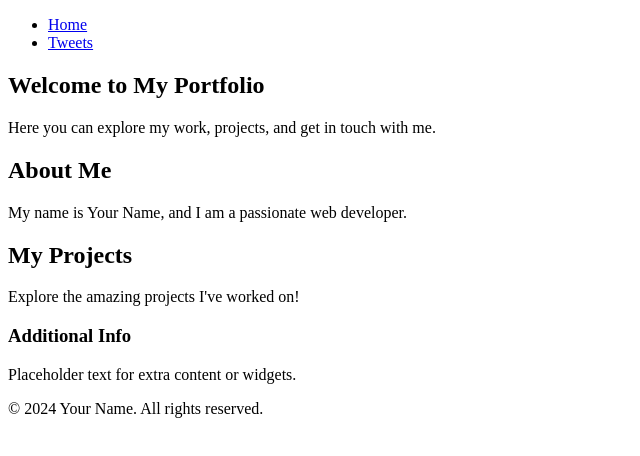
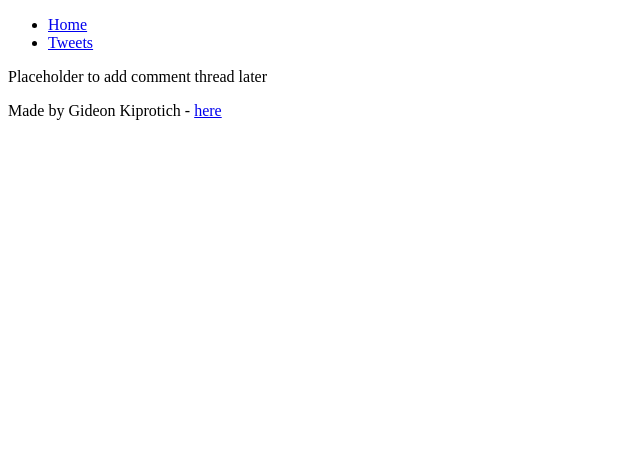
Before and after one commit to Kip-rotich46/My_First_Portfolio, a plain HTML site: page html_basic/index.html in a window 1280 px wide. Shown: the whole page, without its empty margins (0-640 px from the left). Drawn offline with Linux system fonts and the light colour scheme.

Commit message:
basic html

```diff
--- a/html_basic/index.html
+++ b/html_basic/index.html
@@ -6,48 +6,23 @@
     <title>Home - Your Portfolio</title>
 </head>
 <body>
-
-    <!-- Header with Navigation -->
     <header>
-        <nav>
-            <ul>
-                <li><a href="index.html">Home</a></li>
-                <li><a href="tweets.html">Tweets</a></li>
-            </ul>
-        </nav>
+        <ul>
+            <li><a href="index.html">Home</a></li>
+            <li><a href="tweets.html">Tweets</a></li>
+        </ul>
     </header>
-
-    <!-- Main Content Area -->
     <main>
-        <!-- Article with Main Content -->
         <article>
-            <h1>Welcome to My Portfolio</h1>
-            <p>Here you can explore my work, projects, and get in touch with me.</p>
-
-            <!-- Section for Introduction -->
-            <section id="introduction">
-                <h2>About Me</h2>
-                <p>My name is Your Name, and I am a passionate web developer.</p>
-            </section>
-
-            <!-- Section for Projects -->
-            <section id="projects">
-                <h2>My Projects</h2>
-                <p>Explore the amazing projects I've worked on!</p>
-            </section>
+            <!-- Page content goes here -->
         </article>
-
-        <!-- Aside Section for Extra Content or Placeholder -->
         <aside>
-            <h3>Additional Info</h3>
-            <p>Placeholder text for extra content or widgets.</p>
+            <p>Placeholder to add comment thread later</p>
         </aside>
     </main>
+    <footer>
+        <p>Made by Gideon Kiprotich - <a href="https://example.com" target="_blank">here</a></p>
+    </footer>
+</body>
 
-    <!-- Footer with Copyright Message -->
-    <footer>
-        <p>&copy; 2024 Your Name. All rights reserved.</p>
-    </footer>
-
-</body>
 </html>
```
Also changed, not shown: html_basic/tweets.html (+10 -32 lines).
